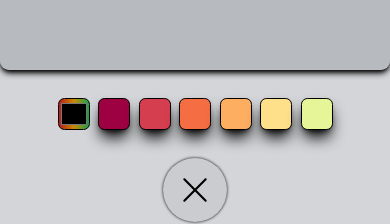
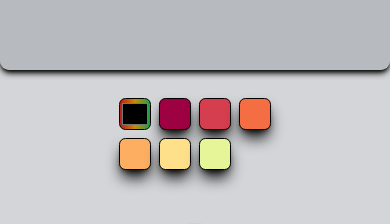
Before and after one commit to singodiyashubham87/Draw-it-out, a React (Vite) app: page / in a window 390 px wide. Shown: the part 749-973 px from the top of the page. Built offline with nearby package versions, Linux system fonts and the light colour scheme; a web font is replaced by a local one.

Commit message:
mobile view update

```diff
--- a/src/App.jsx
+++ b/src/App.jsx
@@ -117,7 +117,7 @@ function App() {
       <div className="bg-[#d3d5d8] flex flex-col min-w-full justify-center gsm:flex-row dark:bg-zinc-800 dark:bg-blend-luminosity dark:text-white">
         <div className="flex flex-col min-w-full justify-center gsm:flex-column">
 
-          <div className="relative flex flex-col justify-between mt-[0.5vh] items-center font-primary md:w-[85vw]">
+          <div className="relative flex flex-col justify-between mt-[0.5vh] items-center font-primary">
             {/* Drawing Toolbar */}
             <div className="flex flex-col md:flex-row justify-between lg:justify-center items-center gap-10 w-full">
               {showMenuAndBgColor && (
--- a/src/components/BgColorSidePanel.jsx
+++ b/src/components/BgColorSidePanel.jsx
@@ -5,8 +5,7 @@ import { rainbowColors } from "../utils/helpers";
 const BgColorSidePanel = ({ canvasRef, setBgColor }) => {
   return (
     // The margin with the color pallet and cross is changes to prevent accidental clicks via  vsm:mb-40
-
-    <div className="color-pallet gsm:w-[10%] w-[85%] md:h-[50rem] p-7 grid grid-cols-7 vsm:grid-cols-4 gsm:grid-cols-1 gap-2 vsm:gap-4 gsm:gap-2 gsm:pb-[5rem] gsm:pt-[14rem] gsm:mb-8 mx-auto">
+    <div className="color-pallet gsm:w-[60%] h-[20px] p-7 grid grid-cols-1 vsm:grid-cols-4 vsm:gap-4 vsm: mb-[100px] vvsm:grid-cols-4 gsm:grid-cols-7 gap-2 vsm:mb-40 gsm:gap-2 gsm:pb-[5rem] gsm:pt-[4rem] gsm:mb-8 mx-auto">
       <input
         type="color"
         name="color"
```
